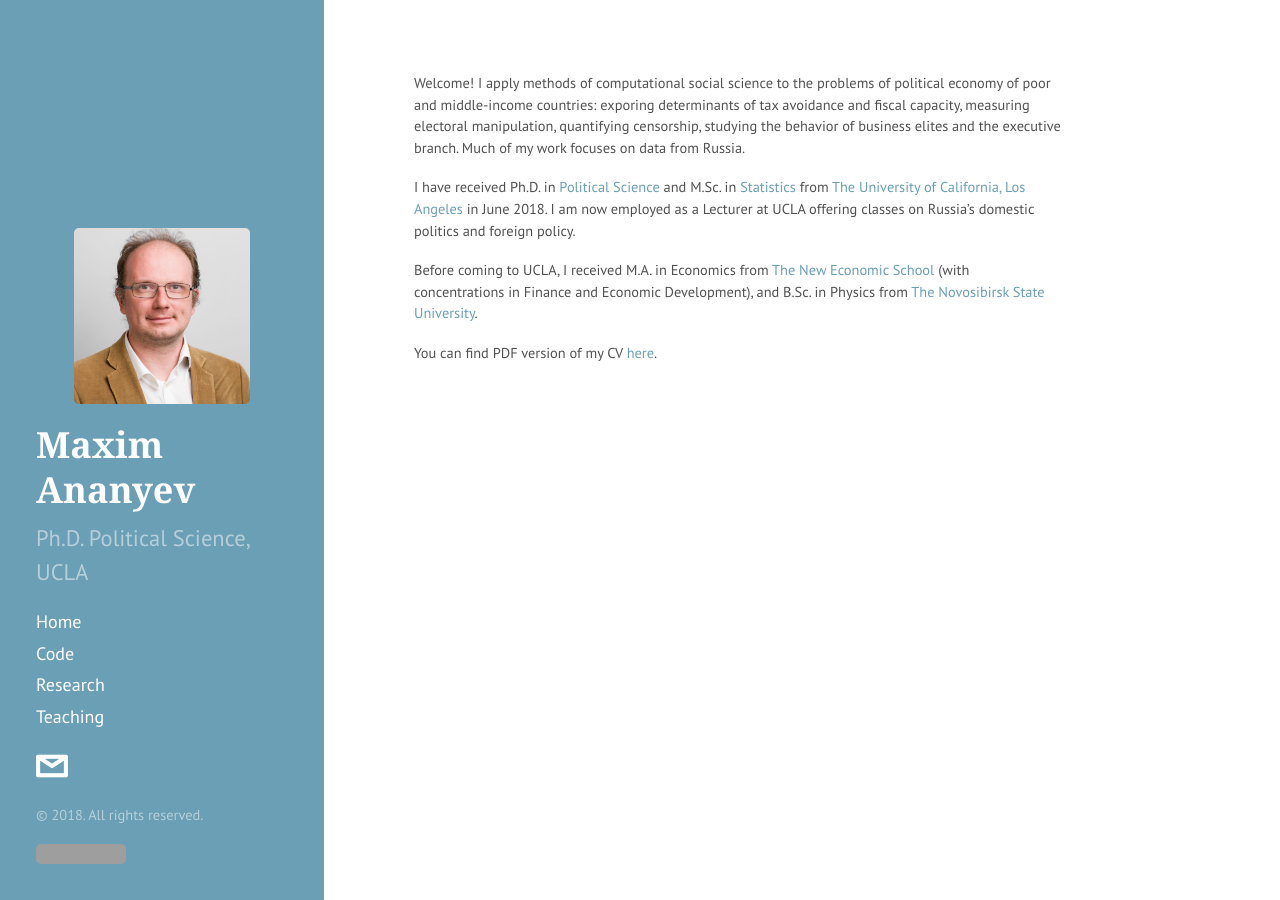
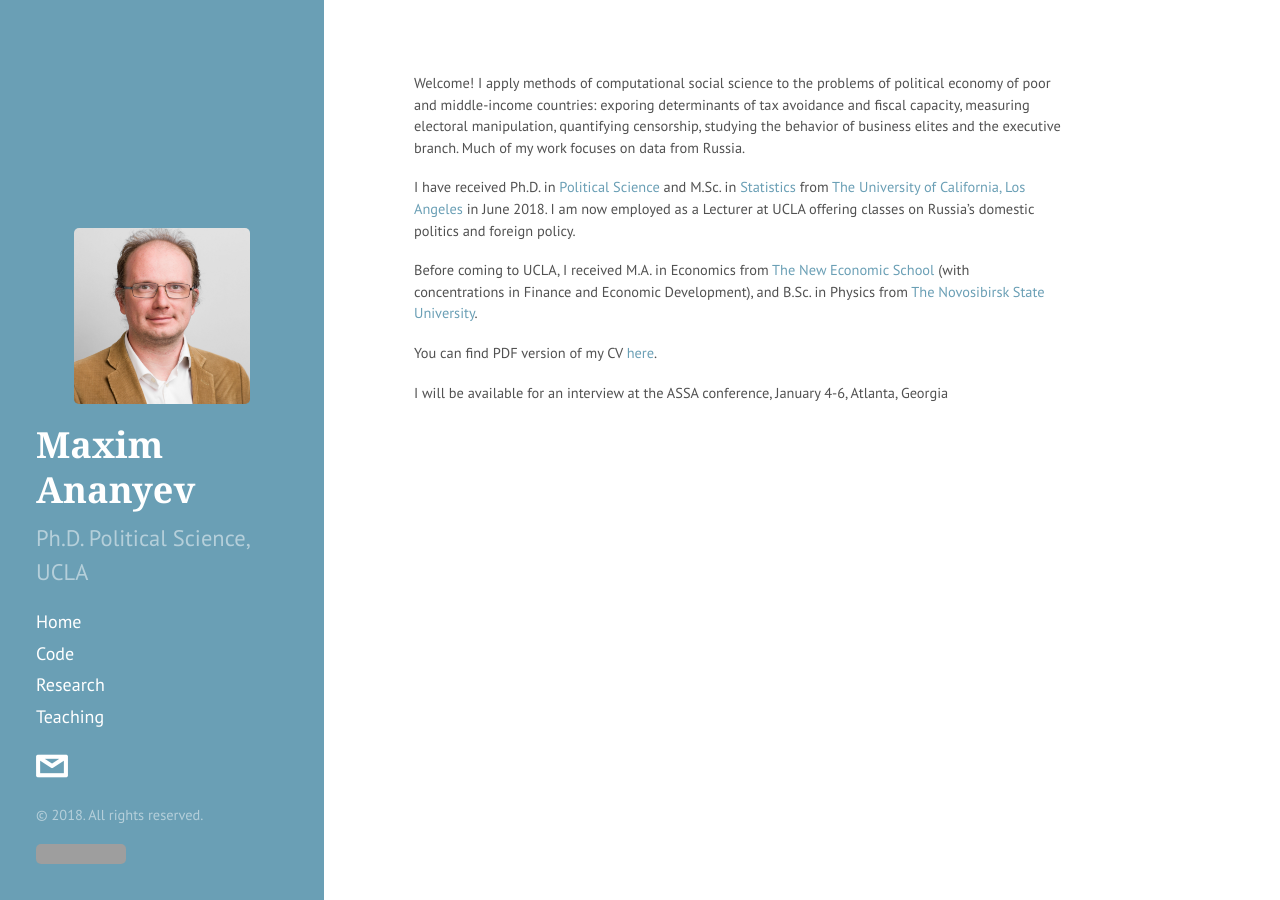
Before and after one commit to avtishin/avtishin.github.io, a Jekyll site: the page built from index.md, in a window 1280 px wide. Built offline with Jekyll 4.4.1, drawn with Linux system fonts in a browser that asks for light colours; Markdown is read by kramdown in place of the engine named in the settings; comment, search, counter and statistics services are not loaded; grey boxes are pictures that could not be loaded.

Commit message:
Update index.md

```diff
--- a/index.md
+++ b/index.md
@@ -10,3 +10,5 @@ I have received Ph.D. in [Political Science](http://polisci.ucla.edu/) and M.Sc.
 Before coming to UCLA, I received M.A. in Economics from [The New Economic School](https://www.nes.ru/en/home/?lang=en) (with concentrations in Finance and Economic Development), and B.Sc. in Physics from [The Novosibirsk State University](https://english.nsu.ru/).
 
 You can find PDF version of my CV [here](assets/ananyevcv.pdf).
+
+I will be available for an interview at the ASSA conference, January 4-6, Atlanta, Georgia
```
